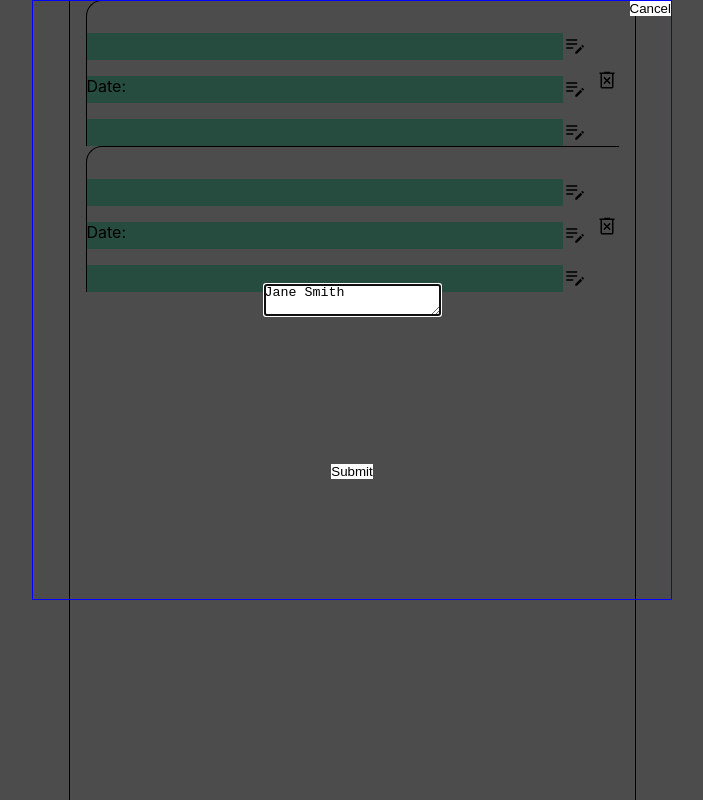
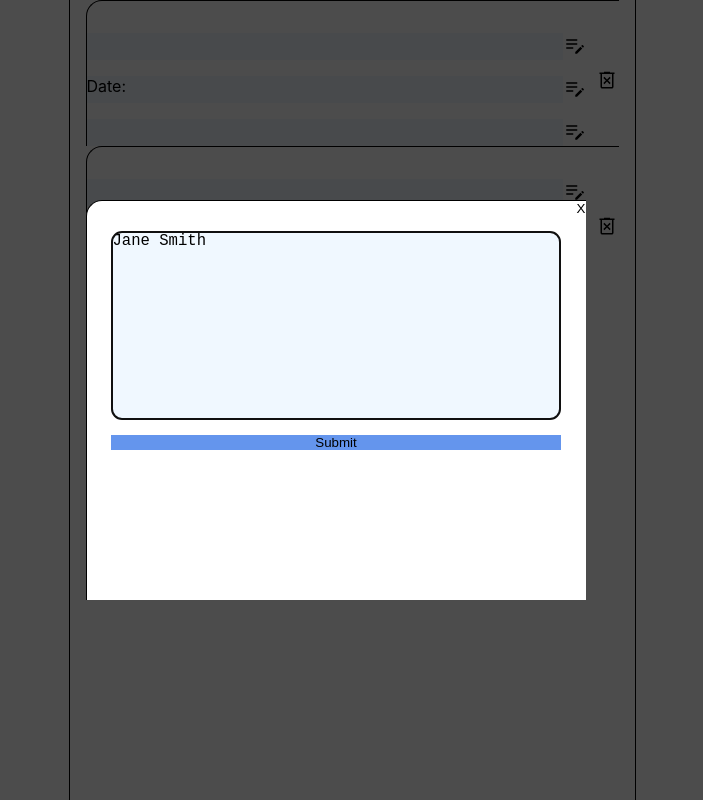
Before and after one commit to Rxthew/journalmaker, a React (Create React App) app: page / in a window 1280 px wide. Both pictures are taken after a click on the button 894 px from the left and 13 px from the top of the page. Shown: the whole page, without its empty margins (288-991 px from the left). Built offline with nearby package versions, Linux system fonts and the light colour scheme.

Commit message:
Refine modal

```diff
--- a/src/App.css
+++ b/src/App.css
@@ -22,8 +22,8 @@ html {
 }
 
 .cancel {
-    position: absolute;
-    right: 0
+    margin-left: auto;
+    margin-top: -1rem;
 }
 
 .overlay {
@@ -37,8 +37,10 @@ html {
 }
 
 .submit {
-    position:absolute;
-    bottom: 20%
+    background-color: cornflowerblue;
+    align-self: center;
+    min-width: 90%
+
 
 }
 
@@ -56,12 +58,13 @@ button{
     background-color: white;
     border: none;
     box-shadow: none;
+    cursor: pointer;
 }
 
 
 dd, dt {
     margin-top: 1rem;
-    background-color: aquamarine;
+    background-color: aliceblue;
 }
 
 div{
@@ -69,16 +72,20 @@ div{
 }
 
 form {
+    border-top: 1px solid;
+    border-left: 1px solid;
+    padding-top: 1rem;
+    border-top-left-radius: 1rem;
+    min-width: min(90vw, 500px);;
     position: absolute;
+    top: 25vh;
     bottom: 25vh;
-    right: 25vw;
-    border: 1px solid blue;
+    background-color: white;
     z-index: 20;
-    top: 0;
-    left: 25vw;
     display: flex;
-    justify-content: center;
+    flex-direction: column;
     align-items: center;
+    gap: 15px;
 }
 
 
@@ -100,3 +107,14 @@ main > div > button {
     align-self: stretch;
     margin-left: 0.5rem;
 }
+
+
+textarea {
+    font-size: larger;
+    flex-grow: 0.5;
+    width: 90%;
+    resize: none;
+    background-color: aliceblue;
+    border-radius: 10px;
+
+}
--- a/src/components/baseComponents.tsx
+++ b/src/components/baseComponents.tsx
@@ -72,7 +72,7 @@ const FormElement = function(props:formProps):JSX.Element{
         <div>
             <div className='overlay'></div>
             <form id='pliable_form' onSubmit={(e : React.FormEvent) => {props.submitAction(e,formContent)}}>
-                <button className='cancel' onClick={props.cancelAction}>Cancel</button>
+                <button className='cancel' onClick={props.cancelAction}>X</button>
                 <textarea value={formContent} onChange={handleContent} id='pliable_form' name='pliable_form' autoFocus={true}></textarea>
                 <button className='submit' type='submit'>Submit</button>
             </form>
```
